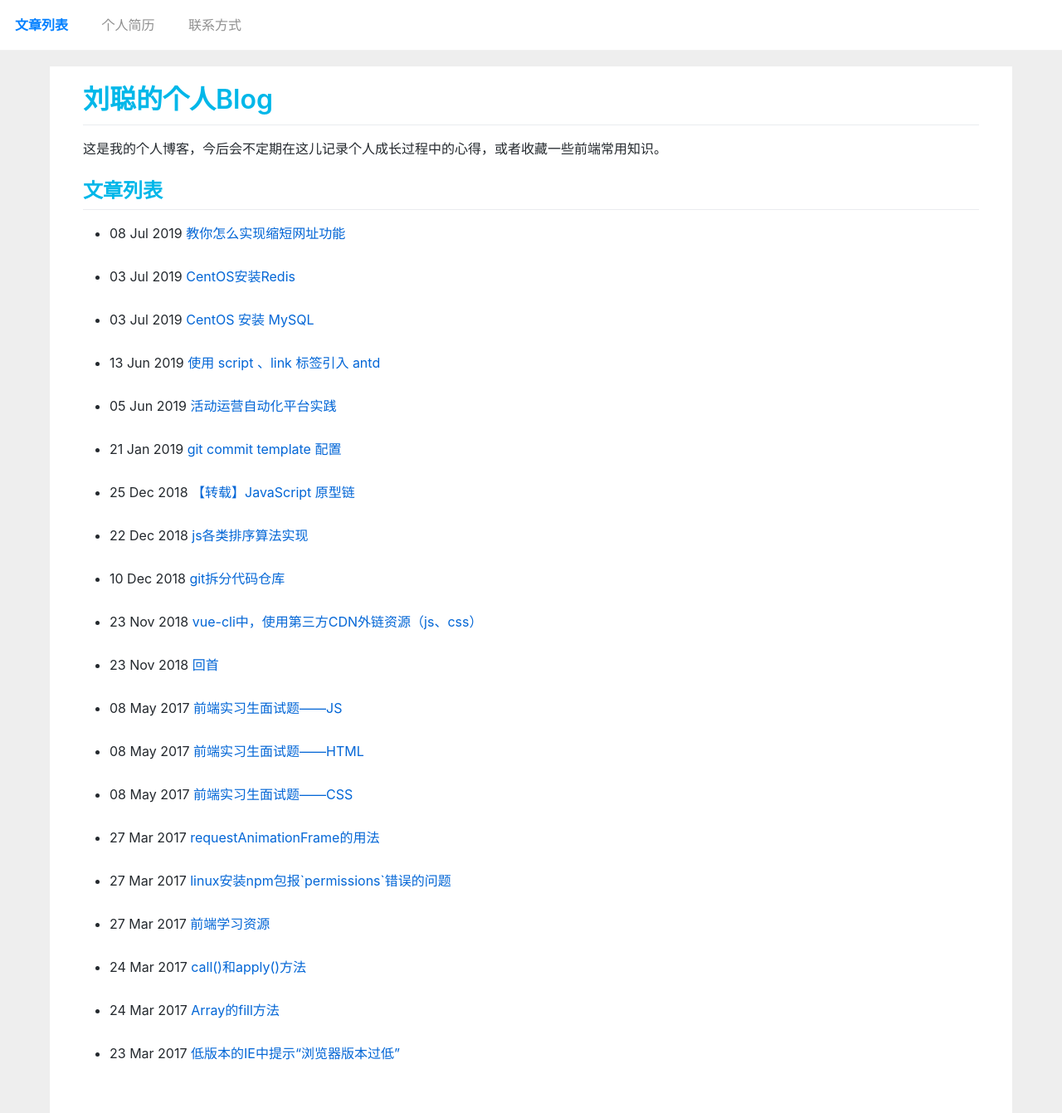
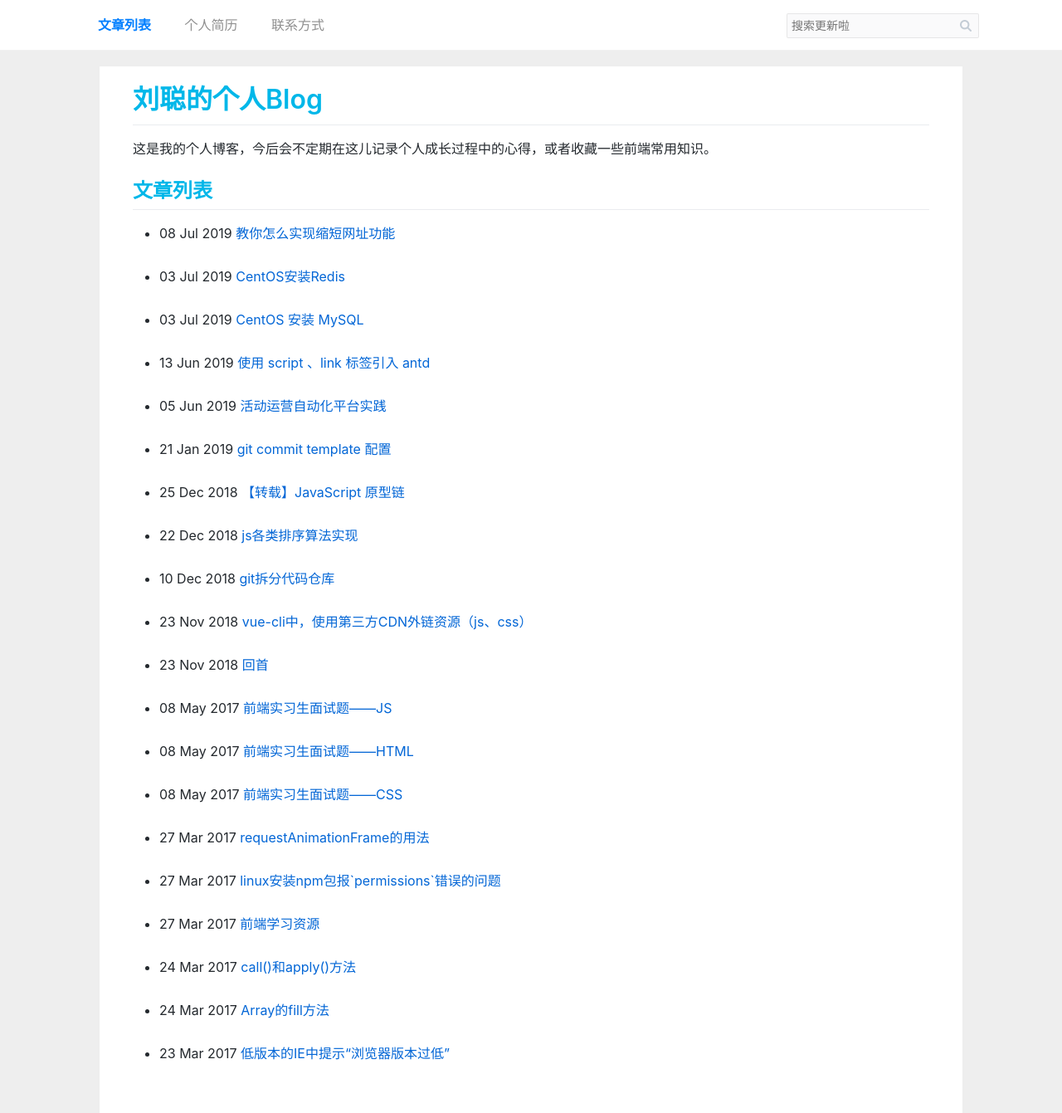
Before and after one commit to liucong1/liucong1.github.io, a Jekyll site: the page built from index.html, in a window 1280 px wide and 1341 px high. Shown: the whole window at 83% size. Built offline with Jekyll 4.4.1, drawn with Linux system fonts in a browser that asks for light colours; comment, search, counter and statistics services are not loaded.

Commit message:
增加搜索框

```diff
--- a/_includes/header.html
+++ b/_includes/header.html
@@ -1,9 +1,17 @@
 <div class="header">
     <header>
-        <ul class="menu-list">
-            <li class="{% if page.header=='list' %}active{% endif %}"><a href="/">文章列表</a></li>
-            <li class="{% if page.header=='resume' %}active{% endif %}"><a href="">个人简历</a></li>
-            <li class="{% if page.header=='contact' %}active{% endif %}"><a href="/contact">联系方式</a></li>
-        </ul>
+        <div class="header-box">
+            <ul class="menu-list">
+                <li class="{% if page.header=='list' %}active{% endif %}"><a href="/">文章列表</a></li>
+                <li class="{% if page.header=='resume' %}active{% endif %}"><a href="">个人简历</a></li>
+                <li class="{% if page.header=='contact' %}active{% endif %}"><a href="/contact">联系方式</a></li>
+            </ul>
+
+            <div id="search-container" class="search-container">
+                <input type="text" class="search-input" id="search-input" placeholder="搜索更新啦">
+                <img class="search-btn" id="header-btn-search" src="/static/img/icon/search-icon.png" alt="搜索" title="搜索">
+                <ul class="search-result" id="results-container"></ul>
+            </div>
+        </div>
     </header>
 </div>
--- a/css/header.scss
+++ b/css/header.scss
@@ -12,11 +12,76 @@ header{
 	border-bottom: 1px solid #f1f1f1;
 	color: #909090;
 
+	.header-box{
+		font-size: 16px;
+		line-height: $headerHeight;
+		margin: 0 auto;
+		width: 1080px;
+		text-align: right;
+	}
+
+	.search-container{
+		position: relative;
+
+		.search-input{
+			width: 200px;
+            border: 1px solid hsla(0,0%,59.2%,.2);
+            background-color: rgba(227,231,236,.2);
+            align-items: center;
+            justify-content: space-between;
+            border-radius: 2px;
+			color: #71777c;
+			font-size: 14px;
+			line-height:2;
+			padding: 0 25px 0 5px;
+			outline: none;
+
+            &:focus{
+				border: 1px solid #007fff;
+			}
+		}
+
+		.search-btn{
+			position: absolute;
+			cursor: pointer;
+			right: 5px;
+			top: 20px;
+		}
+
+		.search-result{
+			display: block;
+			position: absolute;
+			background: #fff;
+			border: 1px solid #e6e6e6;
+			font-size: 13px;
+			padding: 5px 10px;
+			right: 0;
+			top: 46px;
+			line-height: 2;
+			width: 210px;
+			text-align: left;
+
+			.search-result-list{
+				white-space: nowrap;
+				overflow: hidden;
+				text-overflow: ellipsis;
+			}
+
+			a{
+				color: #71777c;
+				text-decoration: none;
+			}
+
+			&:empty{
+				display: none;
+			}
+		}
+
+	}
 	.menu-list{
-		position: relative;
-		font-size: 16px;
-		color: #fff;
-		line-height: $headerHeight;
+
+		float: left;
+
 		li{
 			display: inline-block;
 			a{
@@ -37,4 +102,8 @@ header{
 			font-weight: bold;
 		}
 	}
+
+	.display-none{
+		display: none;
+	}
 }
--- a/css/layout.scss
+++ b/css/layout.scss
@@ -14,7 +14,7 @@ body{
 }
 
 .main-content{
-	width: 1080px;
+	width: 960px;
 	margin: 20px auto 0;
 	padding: 20px 40px;
 	background: #fff;
--- /dev/null
+++ b/js/main.js
@@ -0,0 +1,47 @@
+(function(){
+    //统计代码
+    var _hmt = _hmt || [];
+    (function() {
+        var hm = document.createElement("script");
+        hm.src = "https://hm.baidu.com/hm.js?074e20c77711b699f5f2a42913589b6e";
+        var s = document.getElementsByTagName("script")[0];
+        s.parentNode.insertBefore(hm, s);
+    })();
+
+    //评论框
+    var gitalk = new Gitalk({
+        clientID: 'ace185d1e26023f920e5',
+        clientSecret: '7a280009fd608478c9364362cbf961962c3f58f1',
+        repo: 'liucong1.github.io',
+        owner: 'liucong1',
+        admin: ['liucong1'],
+        id: location.pathname,      // Ensure uniqueness and length less than 50
+        distractionFreeMode: false  // Facebook-like distraction free mode
+    });
+    gitalk.render('gitalk-container');
+
+    //搜索框
+    const sjs = SimpleJekyllSearch({
+        searchInput: document.getElementById('search-input'),
+        resultsContainer: document.getElementById('results-container'),
+        json: '/search.json',
+        searchResultTemplate: '<li class="search-result-list"><a href="{url}" title="{title}">{title}</a></li>',
+        noResultsText: '',
+    });
+
+    bind();
+
+    function bind(){
+
+        //搜索按钮
+        $("#header-btn-search").on("click",function () {
+            const value = $("#search-input").val();
+            if(value){
+                let arr = sjs.search(value);
+            }
+        });
+
+    }
+
+    console.log( sjs.search('Hello') );
+})()
--- /dev/null
+++ b/search.json
@@ -0,0 +1,14 @@
+---
+layout: null
+---
+[
+    {% for post in site.posts %}
+        {
+            "title"    : "{{ post.title | escape }}",
+            "category" : "{{ post.category }}",
+            "tags"     : "{{ post.tags | join: ', ' }}",
+            "url"      : "{{ site.baseurl }}{{ post.url }}",
+            "date"     : "{{ post.date }}"
+        } {% unless forloop.last %},{% endunless %}
+    {% endfor %}
+]
```
Also changed, not shown: _layouts/default.html (+3 -21 lines), js/simple-jekyll-search.min.js (added), static/img/icon/search-icon.png (added).
